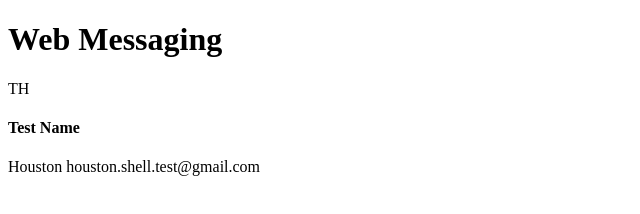
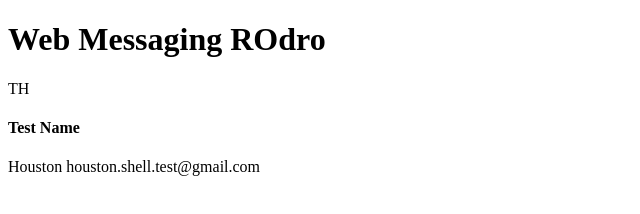
Before and after one commit to rodrigoduranq/MessengerTest, a plain HTML site: page index.html in a window 1280 px wide. Shown: the whole page, without its empty margins (0-640 px from the left). Drawn offline with Linux system fonts and the light colour scheme.

Commit message:
Update index.html

```diff
--- a/index.html
+++ b/index.html
@@ -55,8 +55,8 @@
 
 </head>
 <body>
-<h1>Web Messaging</h1>
-<title>Web Messaging</title>
+<h1>Web Messaging ROdro</h1>
+<title>Web Messaging Rodro</title>
 <div id="userMenuPopout" class="cmx-user-menu__container popout popout--bottom-left popout--with-border">
     <div class="cmx-user-menu__user">
         <div class="cmx-main-nav__icon cmx-main-nav__icon--regular user-menu__user-icon">TH</div>
```
